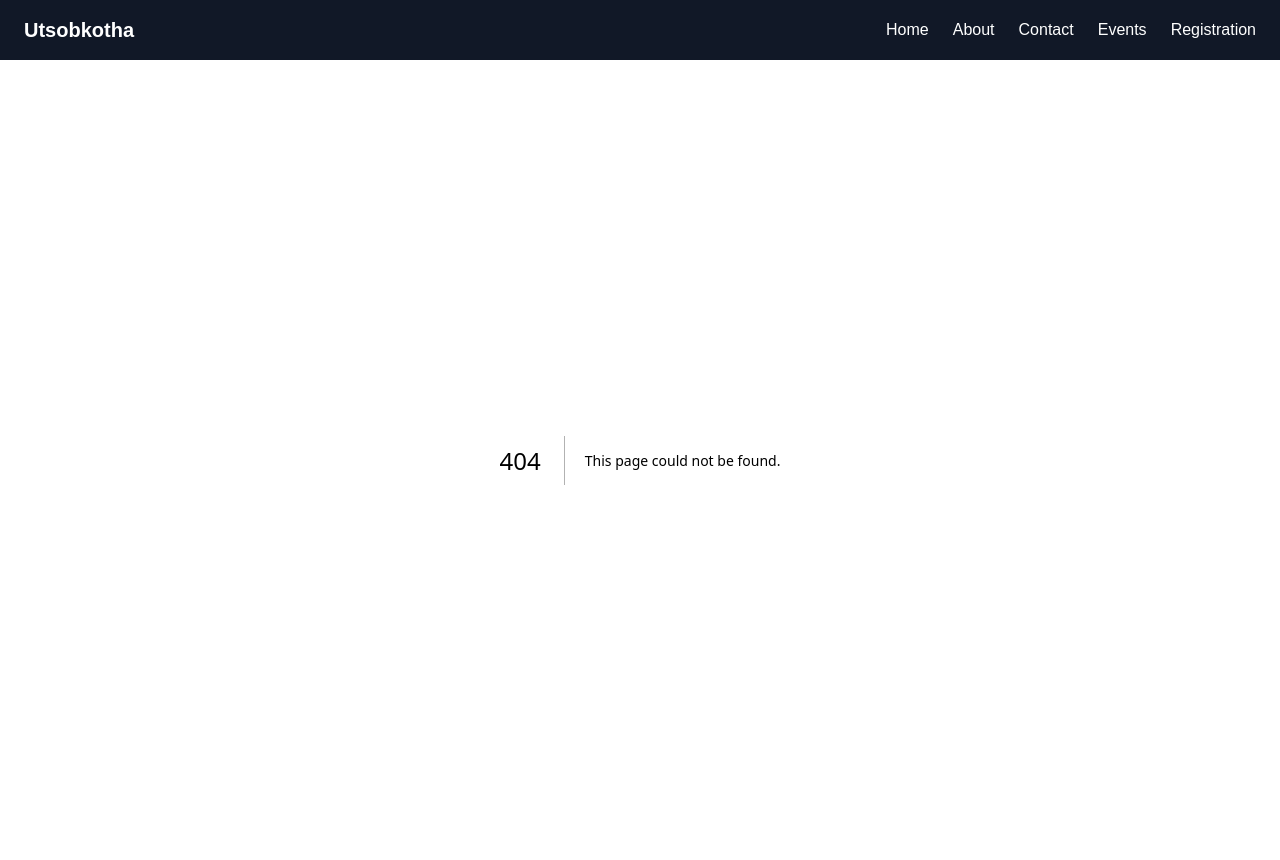
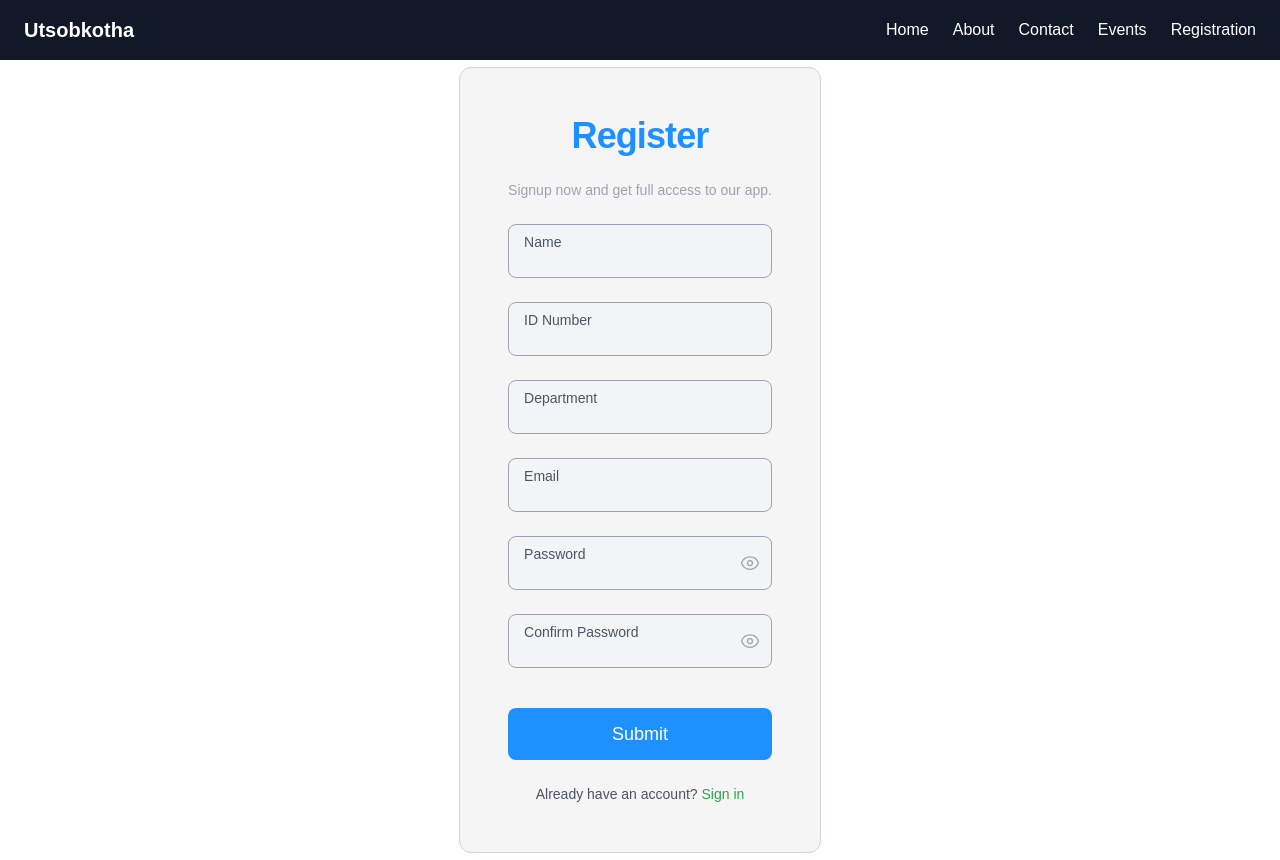
Before and after one commit to abid0-07/utshobkotha, a Next.js app: page /registration in a window 1280 px wide. Before the commit this address had no page. Built offline with nearby package versions, Linux system fonts and the light colour scheme.

Commit message:
Registration and login files

```diff
--- /dev/null
+++ b/src/app/login/page.tsx
@@ -0,0 +1,65 @@
+"use client"
+import React, { useState } from "react";
+import { EyeIcon, EyeSlashIcon } from "@heroicons/react/24/outline";
+const Form = () => {
+  // State to manage password visibility
+  const [showPassword, setShowPassword] = useState(false);
+
+  return (
+    <div className="min-h-screen flex items-center justify-center bg-gray-100">
+      <form className="bg-white p-6 max-w-sm rounded-lg shadow-lg">
+        {/* Title */}
+        <p className="text-xl font-semibold text-center text-gray-800 mb-6">
+          Sign in to your account
+        </p>
+
+        {/* Email Input */}
+        <div className="relative mb-4">
+          <input
+            type="email"
+            placeholder="Enter email"
+            className="w-full px-4 py-3 pr-10 bg-white border border-gray-300 rounded-lg focus:outline-none focus:border-primary"
+          />
+        </div>
+
+        {/* Password Input */}
+        <div className="relative mb-6">
+          <input
+            type={showPassword ? "text" : "password"}
+            placeholder="Enter password"
+            className="w-full px-4 py-3 pr-10 bg-white border border-gray-300 rounded-lg focus:outline-none focus:border-primary"
+          />
+          <button
+            type="button"
+            className="absolute right-3 top-1/2 -translate-y-1/2 text-gray-400 hover:text-primary"
+            onClick={() => setShowPassword(!showPassword)}
+          >
+            {showPassword ? (
+              <EyeSlashIcon className="h-5 w-5" />
+            ) : (
+              <EyeIcon className="h-5 w-5" />
+            )}
+          </button>
+        </div>
+
+        {/* Submit Button */}
+        <button
+          type="submit"
+          className="w-full py-3 px-5 bg-primary text-white font-medium text-sm uppercase rounded-lg hover:bg-indigo-700 transition"
+        >
+          Sign in
+        </button>
+
+        {/* Signup Link */}
+        <p className="mt-4 text-sm text-center text-gray-500">
+          No account?{" "}
+          <a href="registration" className="text-accent">
+            Sign up
+          </a>
+        </p>
+      </form>
+    </div>
+  );
+};
+
+export default Form;
--- /dev/null
+++ b/src/app/registration/page.tsx
@@ -0,0 +1,99 @@
+"use client";
+
+import { useState } from 'react';
+import { EyeIcon, EyeSlashIcon } from '@heroicons/react/24/outline';
+
+export default function Registration() {
+  const [showPassword, setShowPassword] = useState(false);
+  const [showConfirmPassword, setShowConfirmPassword] = useState(false);
+
+  return (
+    <div className="min-h-screen flex items-center justify-center">
+      <form className="form-container">
+        <h2 className="form-title">Register</h2>
+        <p className="text-sm text-gray-400">
+          Signup now and get full access to our app.
+        </p>
+        <label className="form-label">
+          <input
+            type="text"
+            placeholder=" "
+            required
+            className="form-input peer"
+          />
+          <span>Name</span>
+        </label>
+        <label className="form-label">
+          <input
+            type="text"
+            placeholder=" "
+            required
+            className="form-input peer"
+          />
+          <span>ID Number</span>
+        </label>
+        <label className="form-label">
+          <input
+            type="text"
+            placeholder=" "
+            required
+            className="form-input peer"
+          />
+          <span>Department</span>
+        </label>
+        <label className="form-label">
+          <input
+            type="email"
+            placeholder=" "
+            required
+            className="form-input peer"
+          />
+          <span>Email</span>
+        </label>
+        {/* Password Field */}
+        <label className="form-label relative">
+          <input
+            type={showPassword ? 'text' : 'password'}
+            placeholder=" "
+            required
+            className="form-input peer"
+          />
+          <span>Password</span>
+          <button
+            type="button"
+            className="absolute right-3 top-1/2 -translate-y-1/2 text-gray-400 hover:text-primary"
+            onClick={() => setShowPassword(!showPassword)}
+          >
+            {showPassword ? <EyeSlashIcon className="h-5 w-5" /> : <EyeIcon className="h-5 w-5" />}
+          </button>
+        </label>
+        {/* Confirm Password Field */}
+        <label className="form-label relative">
+          <input
+            type={showConfirmPassword ? 'text' : 'password'}
+            placeholder=" "
+            required
+            className="form-input peer"
+          />
+          <span>Confirm Password</span>
+          <button
+            type="button"
+            className="absolute right-3 top-1/2 -translate-y-1/2 text-gray-400 hover:text-primary"
+            onClick={() => setShowConfirmPassword(!showConfirmPassword)}
+          >
+            {showConfirmPassword ? <EyeSlashIcon className="h-5 w-5" /> : <EyeIcon className="h-5 w-5" />}
+          </button>
+        </label>
+        <button type="submit" className="submit-btn">
+          Submit
+        </button>
+        <p className="signin-text">
+          Already have an account?{' '}
+          <a href="/login" className="signin-link">
+            Sign in
+          </a>
+        </p>
+      </form>
+    </div>
+  );
+}
```
Also changed, not shown: src/app/registration/FormValues.ts (added, +9 -0 lines).
